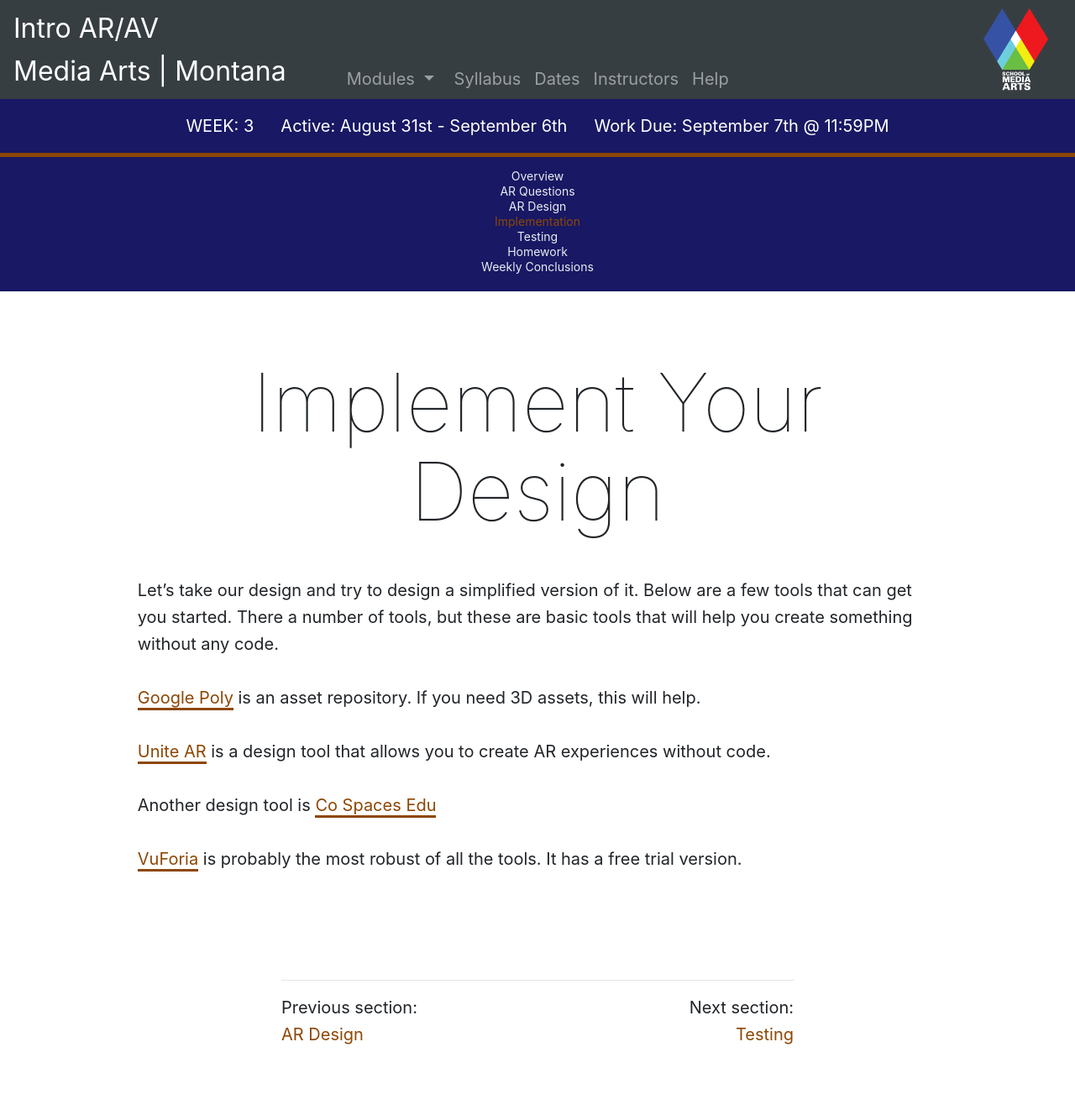
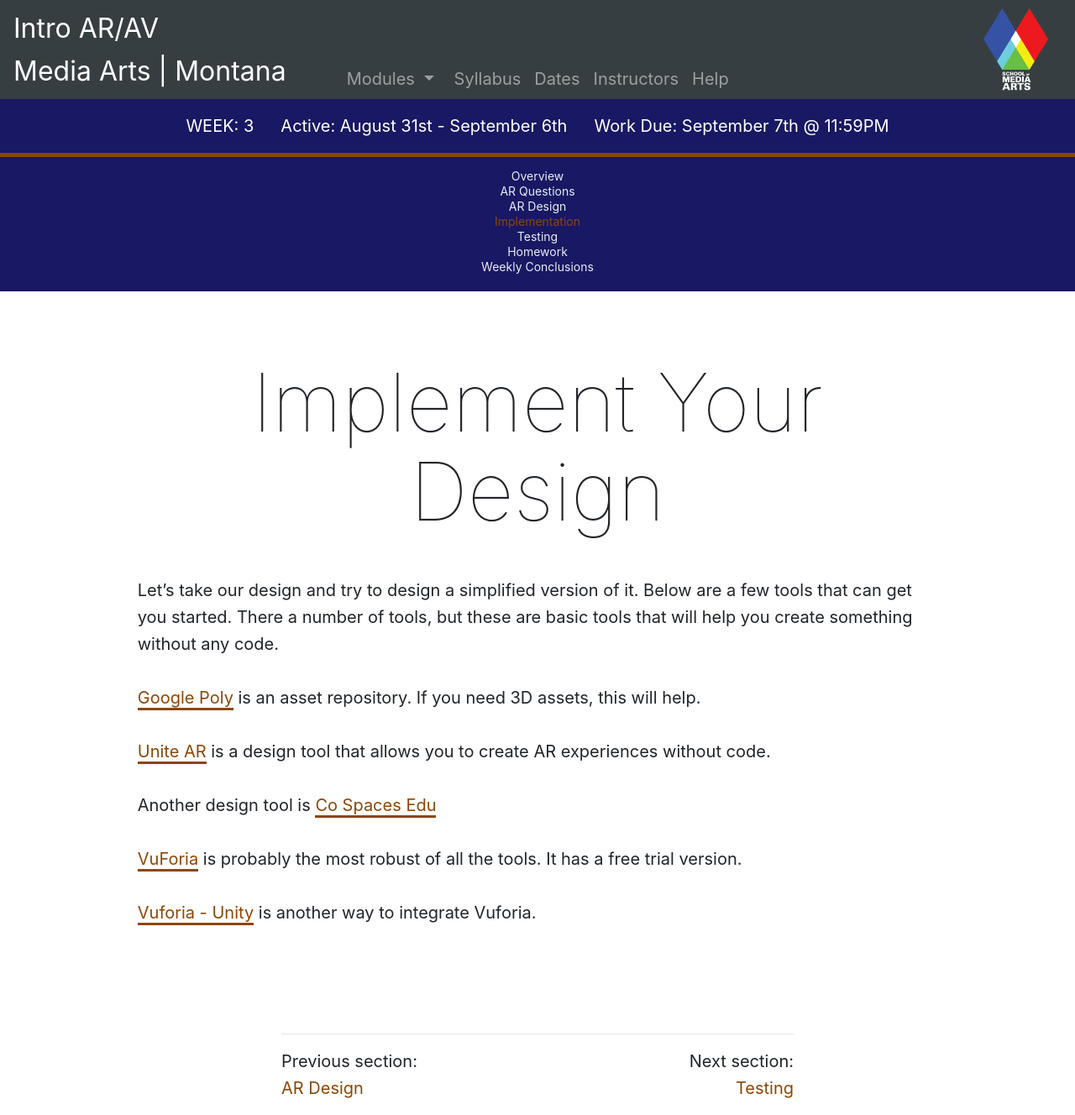
Before and after one commit to Montana-Media-Arts/391_ARVR-Fall2020, a Jekyll site: the page built from modules/week-3/_posts/2017-01-04-implementation.md, in a window 1280 px wide. Shown: the whole page at 84% size. Built offline with Jekyll 4.4.1, drawn with Linux system fonts in a browser that asks for light colours; nearby versions of some CDN libraries; before the commit the page ends 1264 px from its top, so only the background shows below that.

Commit message:
Update 2017-01-04-implementation.md

```diff
--- a/modules/week-3/_posts/2017-01-04-implementation.md
+++ b/modules/week-3/_posts/2017-01-04-implementation.md
@@ -14,3 +14,5 @@
 <p>Another design tool is <a href="https://edu.cospaces.io/" target="_new">Co Spaces Edu</a></p>
 
 <p><a href="https://vuforia.com/" target="_new">VuForia</a> is probably the most robust of all the tools.  It has a free trial version.
+
+<p><a href="https://library.vuforia.com/articles/Training/getting-started-with-vuforia-in-unity.html#betas" target="_new"> Vuforia - Unity</a> is another way to integrate Vuforia.</p>
```
